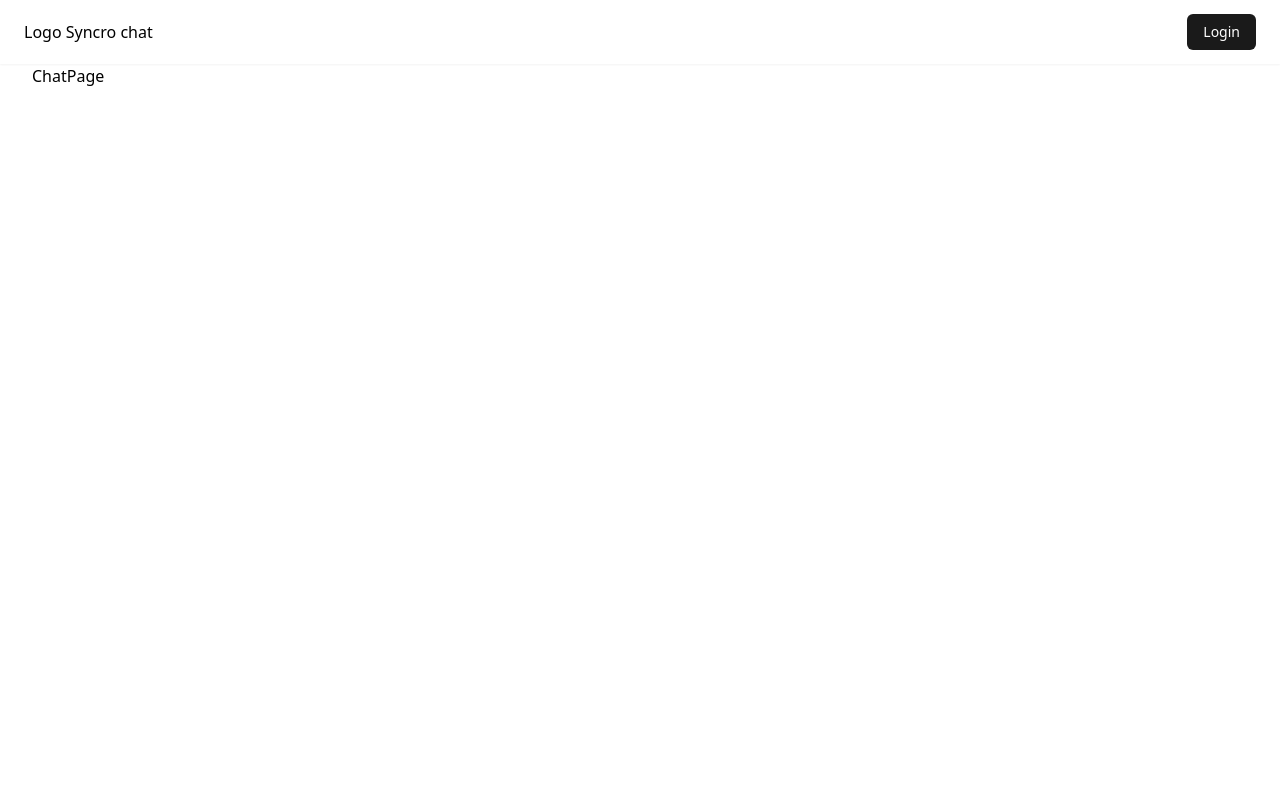
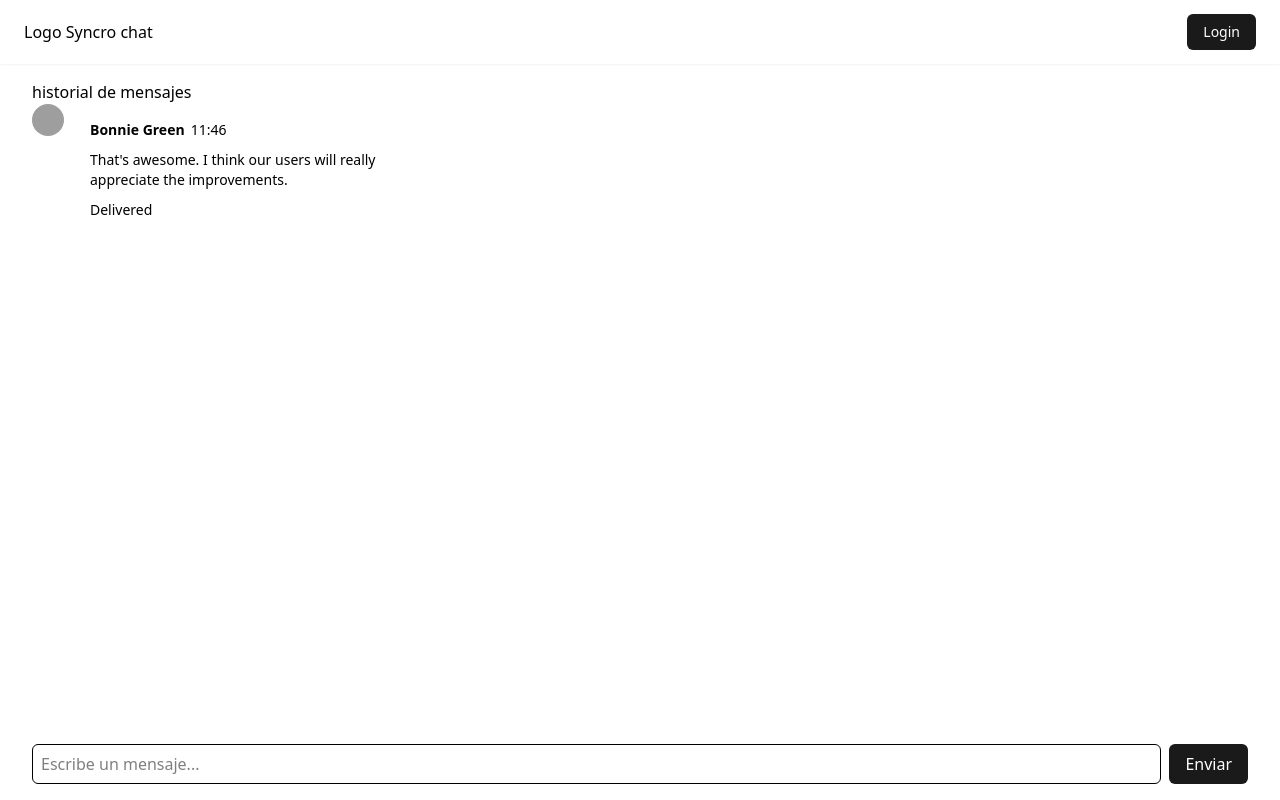
Before and after one commit to GustavoLuizaga/syncro-chat, a React (Vite) app in the folder frontend/syncro-chat-front/: page /chat in a window 1280 px wide. Built offline with nearby package versions, Linux system fonts and the light colour scheme; grey boxes are pictures that could not be loaded.

Commit message:
feat: form de enviar mensaje abajo y  burbuja de mensaje

```diff
--- a/frontend/syncro-chat-front/src/components/Header.tsx
+++ b/frontend/syncro-chat-front/src/components/Header.tsx
@@ -1,7 +1,6 @@
 import type { IUser } from "../types/user";
 
 export function Header({ user, onLogin, onLogout }: { user: IUser | null; onLogin?: () => void; onLogout?: () => void }) {
-    // onLogin / onLogout son opcionales: el componente los llamará si se pasan desde el padre
     return (
         <header className="fixed top-0 left-0 w-full z-50 backdrop-blur-md shadow-xs h-16">
             <div className="max-w-7xl mx-auto px-4 sm:px-6 h-full flex items-center justify-between">
--- /dev/null
+++ b/frontend/syncro-chat-front/src/components/MessageBubble.tsx
@@ -0,0 +1,25 @@
+export function MessageBubble() {
+    return (
+        <div className="flex items-start gap-2.5">
+
+            <img
+                className="w-8 h-8 rounded-full"
+                src="https://www.vecteezy.com/free-vector/default-profile-picture"
+                alt="user-image"
+            />
+
+            <div className="flex flex-col w-full max-w-[320px] leading-1.5 p-4 bg-neutral-secondary-soft rounded-e-base rounded-es-base">
+                <div className="flex items-center space-x-1.5 rtl:space-x-reverse">
+                    <span className="text-sm font-semibold text-heading">Bonnie Green</span>
+                    <span className="text-sm text-body">11:46</span>
+                </div>
+
+                <p className="text-sm py-2.5 text-body">
+                    That's awesome. I think our users will really appreciate the improvements.
+                </p>
+
+                <span className="text-sm text-body">Delivered</span>
+            </div>
+        </div>
+    );
+}
--- a/frontend/syncro-chat-front/src/pages/ChatPage.tsx
+++ b/frontend/syncro-chat-front/src/pages/ChatPage.tsx
@@ -1,9 +1,38 @@
-
+import { MessageBubble } from "../components/MessageBubble";
 export function ChatPage() {
 
-    return(
-        <>
-        <h1>ChatPage</h1>
-        </>
-    )
+    const handleSubmit = (e: React.FormEvent) => {
+        e.preventDefault();
+    };
+
+    return (
+        <div className="fixed inset-x-0 top-16 bottom-0 flex flex-col">
+
+            <section className="flex-1 overflow-y-auto">
+                <div className="max-w-7xl w-full mx-auto px-4 lg:px-8 py-4">
+                    <p>historial de mensajes</p>
+                    <MessageBubble />
+                </div>
+            </section>
+
+
+            <footer >
+                <div className="max-w-7xl w-full mx-auto px-4 lg:px-8 py-4">
+                    <div className="flex gap-2">
+                        <input
+                            type="text"
+                            placeholder="Escribe un mensaje..."
+                            className="flex-1 border rounded-md px-2 py-1"
+                        />
+                        <button
+                            onClick={handleSubmit}
+                            className="px-4 py-2 bg-[#1a1a1a] text-white rounded-md"
+                        >
+                            Enviar
+                        </button>
+                    </div>
+                </div>
+            </footer>
+        </div>
+    );
 }
```
